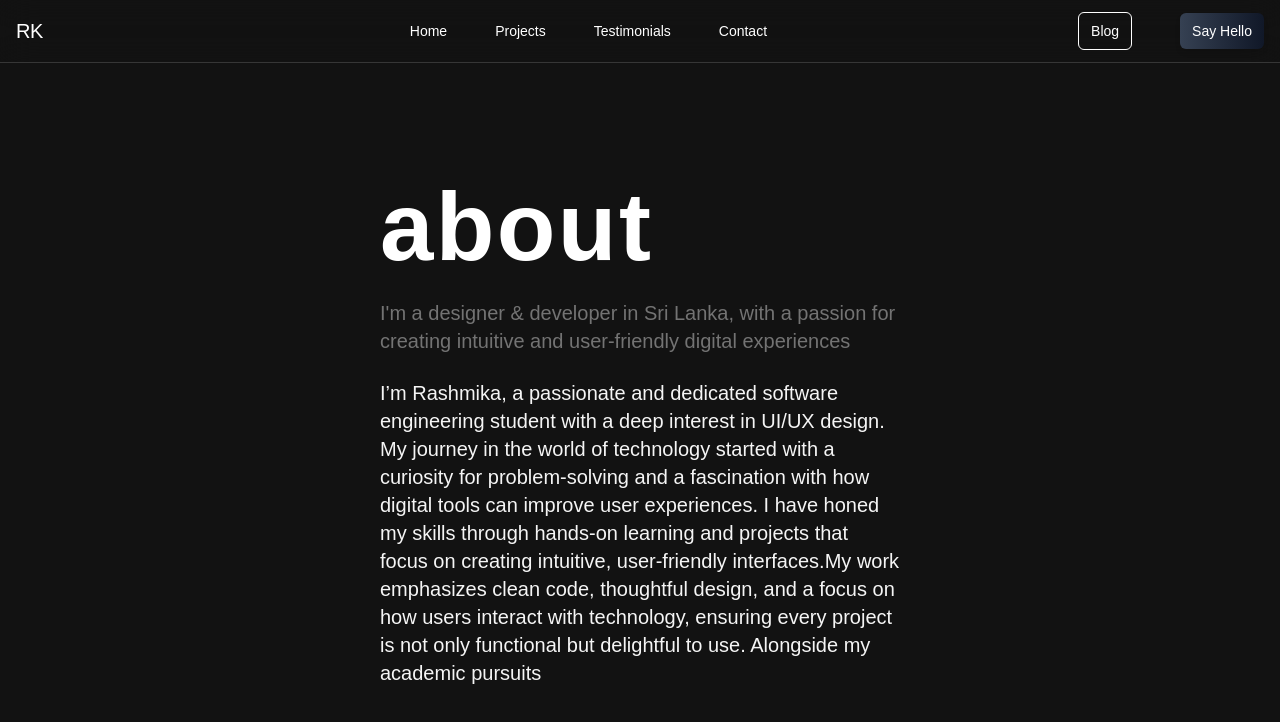
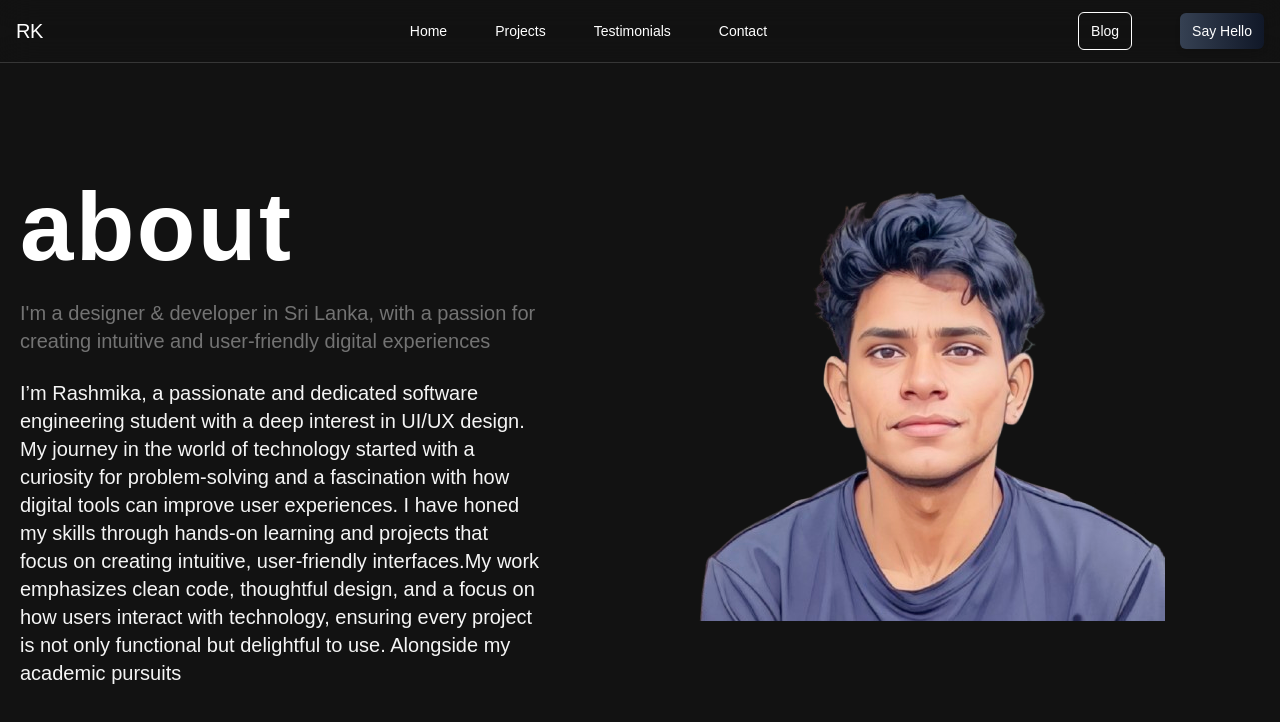
Before and after one commit to rashmikaz/new-portfolio, a React (Vite) app: page /about in a window 1280 px wide. Shown: the top 722 px of the page. Built offline with nearby package versions, Linux system fonts and the light colour scheme.

Commit message:
about section image

```diff
--- a/src/components/Aboutsection.jsx
+++ b/src/components/Aboutsection.jsx
@@ -1,21 +1,24 @@
 import React from 'react';
+import aboutimg from "../assets/main.png"
 
 const Aboutsection = () => {
   return (
     <div className="flex flex-col items-center mt-6 lg:mt-24">
-     <div className="w-130">
+     <div className="w-130 relative right-90">
       <h1  className="font-bold text-4xl sm:text-6xl lg:text-8xl tracking-wide">about</h1>
 
       <p className="text-xl  text-neutral-500 pt-6 pb-6">I'm a  designer & developer  in Sri Lanka, with a passion for creating intuitive and user-friendly digital experiences</p>
 
       <p className="text-xl  text-neutral-100">I’m Rashmika, a passionate and dedicated software engineering student with a deep interest in UI/UX design. My journey in the world of technology started with a curiosity for problem-solving and a fascination with how digital tools can improve user experiences.
+      I have honed my skills through hands-on learning and projects that focus on creating intuitive, user-friendly interfaces.My work emphasizes clean code, thoughtful design, and a focus on how users interact with technology, ensuring every project is not only functional but delightful to use.
+      Alongside my academic pursuits
+      </p>
+     </div>
 
-      I have honed my skills through hands-on learning and projects that focus on creating intuitive, user-friendly interfaces.My work emphasizes clean code, thoughtful design, and a focus on how users interact with technology, ensuring every project is not only functional but delightful to use.
+     <div className="relative bottom-130 left-70">
+      <img src={aboutimg} alt="" />
+     </div>
 
-      Alongside my academic pursuits
-</p>
-
-     </div>
     </div>
   );
 };
```
Also changed, not shown: src/assets/main.png (added).
